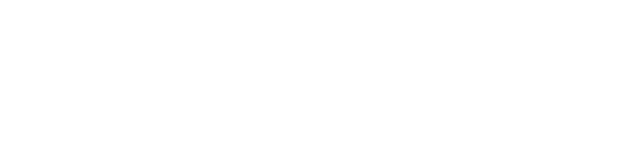
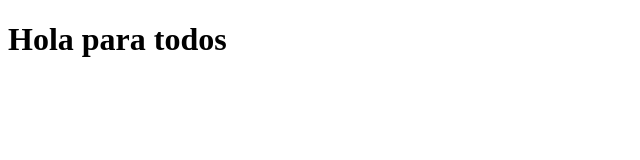
Before and after one commit to elburda/api-bitguard, a plain HTML site: page index.html in a window 1280 px wide. Shown: the whole page, without its empty margins (0-640 px from the left). Drawn offline with Linux system fonts and the light colour scheme.

Commit message:
Update index.html

```diff
--- a/index.html
+++ b/index.html
@@ -6,6 +6,6 @@
     <title>Document</title>
 </head>
 <body>
-
+    <h1>Hola para todos </h1>
 </body>
 </html>
```
